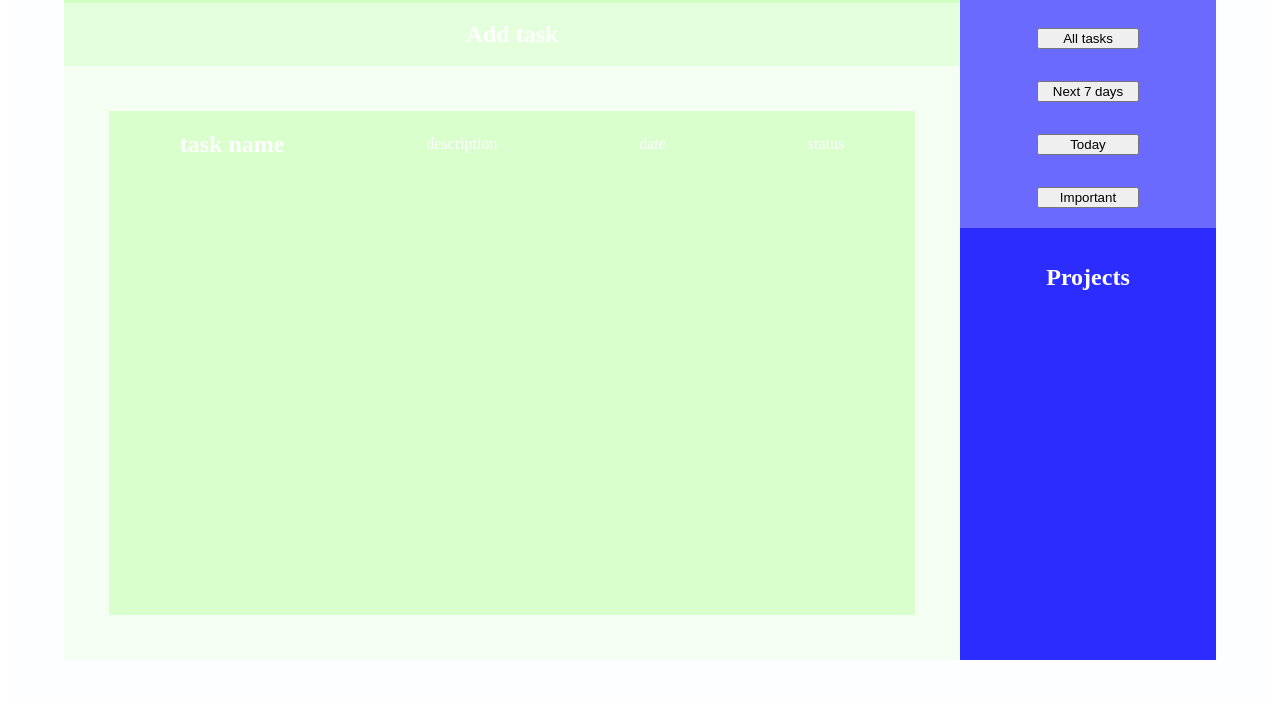
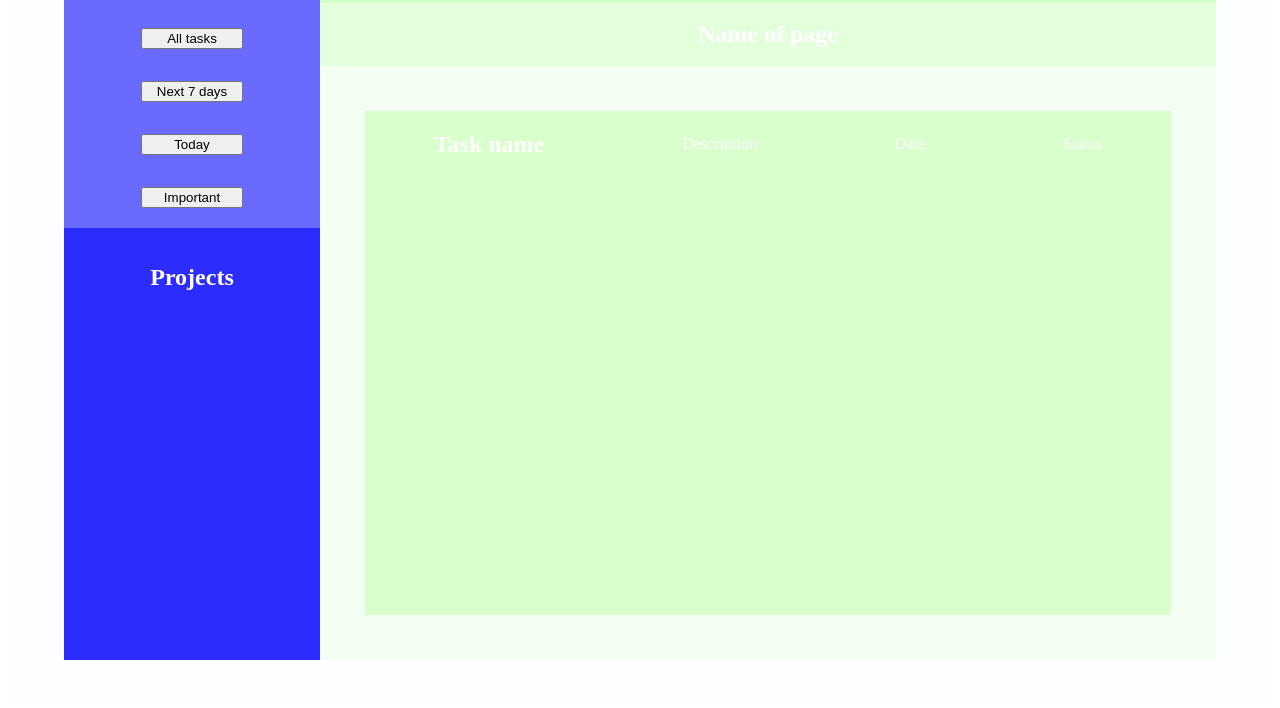
Before and after one commit to kcolreh/to-do-list, a website built with webpack: page dist/index.html in a window 1280 px wide. Shown: the part 108-816 px from the top of the page. Built offline with nearby package versions, Linux system fonts and the light colour scheme.

Commit message:
Delete the hardcode for mainSection in html and rewrite it in js to be created dynamicly

```diff
--- a/src/index.js
+++ b/src/index.js
@@ -1,4 +1,4 @@
-import firstLoad from './loading/first-load';
+import firstLoad from './functions/first-load';
 
 import './style.css';
 
--- /dev/null
+++ b/src/page-elements/main-section.js
@@ -0,0 +1,58 @@
+import {
+    createSection, createDiv, createTitle, createParagraph,
+} from './dom-elements';
+
+function createTopSection() {
+    const container = createDiv('main-content-header', 'main-content-header');
+    const title = createTitle(1, 'Name of page', 'main-content-title', 'main-content-title-h1');
+
+    container.appendChild(title);
+
+    return container;
+}
+
+function createAddSection() {
+    const container = createDiv('add-content-container', 'add-content-container');
+    const title = createTitle(1, 'Name of page', 'add-content-title', 'add-content-title-h1');
+
+    container.appendChild(title);
+
+    return container;
+}
+
+function createProjectContainer() {
+    const container = createDiv('project-container', 'project-container');
+    const title = createTitle(2, 'Task name', 'project1', 'project1');
+    const paragraph = createParagraph('Description', 'paragraph1', 'paragraph1');
+    const paragraph2 = createParagraph('Date', 'paragraph1', 'paragraph1');
+    const paragraph3 = createParagraph('Status', 'paragraph1', 'paragraph1');
+
+    container.appendChild(title);
+    container.appendChild(paragraph);
+    container.appendChild(paragraph2);
+    container.appendChild(paragraph3);
+
+    return container;
+}
+
+function createTaskSection() {
+    const container = createDiv('task-content-container', 'task-content-container');
+    const project = createProjectContainer();
+
+    container.appendChild(project);
+
+    return container;
+}
+
+export default function createMainSection() {
+    const section = createSection('main-content-container', 'main-content-container');
+    const topSection = createTopSection();
+    const midSection = createAddSection();
+    const botSection = createTaskSection();
+
+    section.appendChild(topSection);
+    section.appendChild(midSection);
+    section.appendChild(botSection);
+
+    return section;
+}
--- a/src/pages/home.js
+++ b/src/pages/home.js
@@ -1,8 +1,11 @@
 import createSideSection from '../page-elements/side-section';
+import createMainSection from '../page-elements/main-section';
 
 export default function createHome() {
     const content = document.getElementById('content');
     const sideSection = createSideSection();
+    const mainSection = createMainSection();
 
     content.appendChild(sideSection);
+    content.appendChild(mainSection);
 }
--- a/src/style.css
+++ b/src/style.css
@@ -85,7 +85,7 @@ button {
   margin-bottom: 5%;
 }
 
-.project1 {
+.project-container {
   display: flex;
   justify-content: space-around;
   align-items: center;
```
Also changed, not shown: dist/bundle.js, dist/index.html, src/functions/first-load.js (renamed from src/loading/first-load.js).
